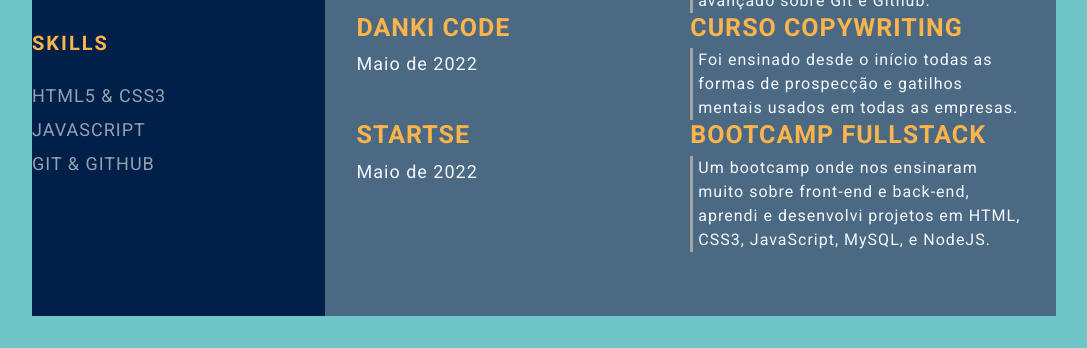
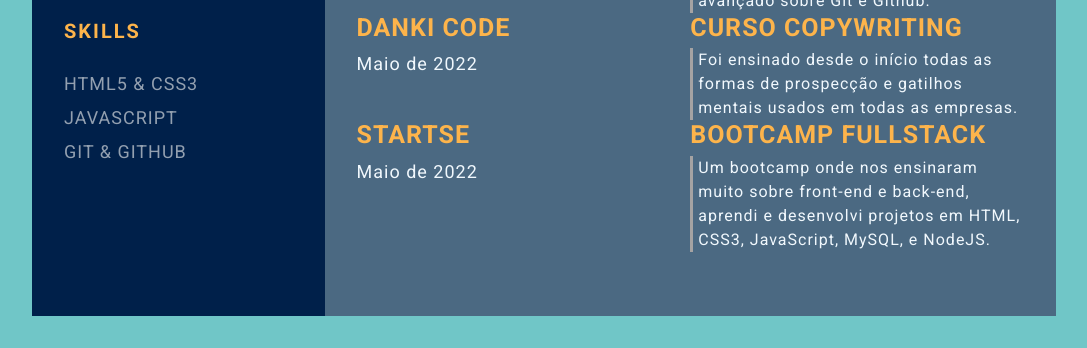
Before and after one commit to scieq/jornada-dev, a plain HTML site: page index.html in a window 1280 px wide. Shown: the part 727-1075 px from the top of the page, without its empty margins (96-1183 px from the left). Drawn offline with Linux system fonts and the light colour scheme.

Commit message:
Css style (#7)
* feat-css-style

* fix-corrections

```diff
--- a/index.html
+++ b/index.html
@@ -28,7 +28,7 @@
   <body>
     <main class="resume-contents">
       <section class="left-section">
-        <section class="left-section-contents">
+        <div class="left-section-content">
           <div class="profile">
             <img
               class="profile-image"
@@ -61,7 +61,7 @@
               </li>
             </ul>
           </div>
-        </section>
+        </div>
       </section>
       <section class="right-section">
         <div class="right-section-contents">
```
